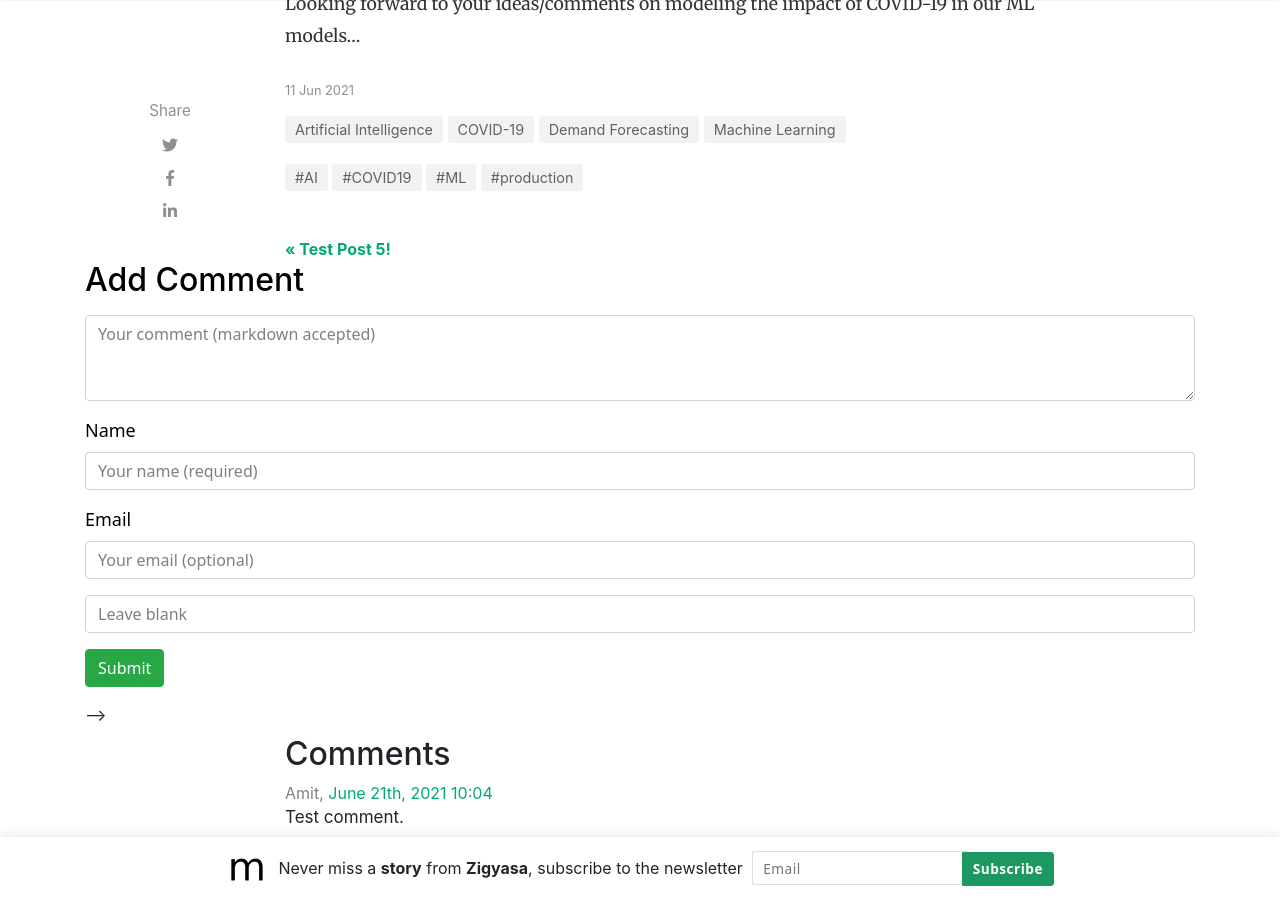
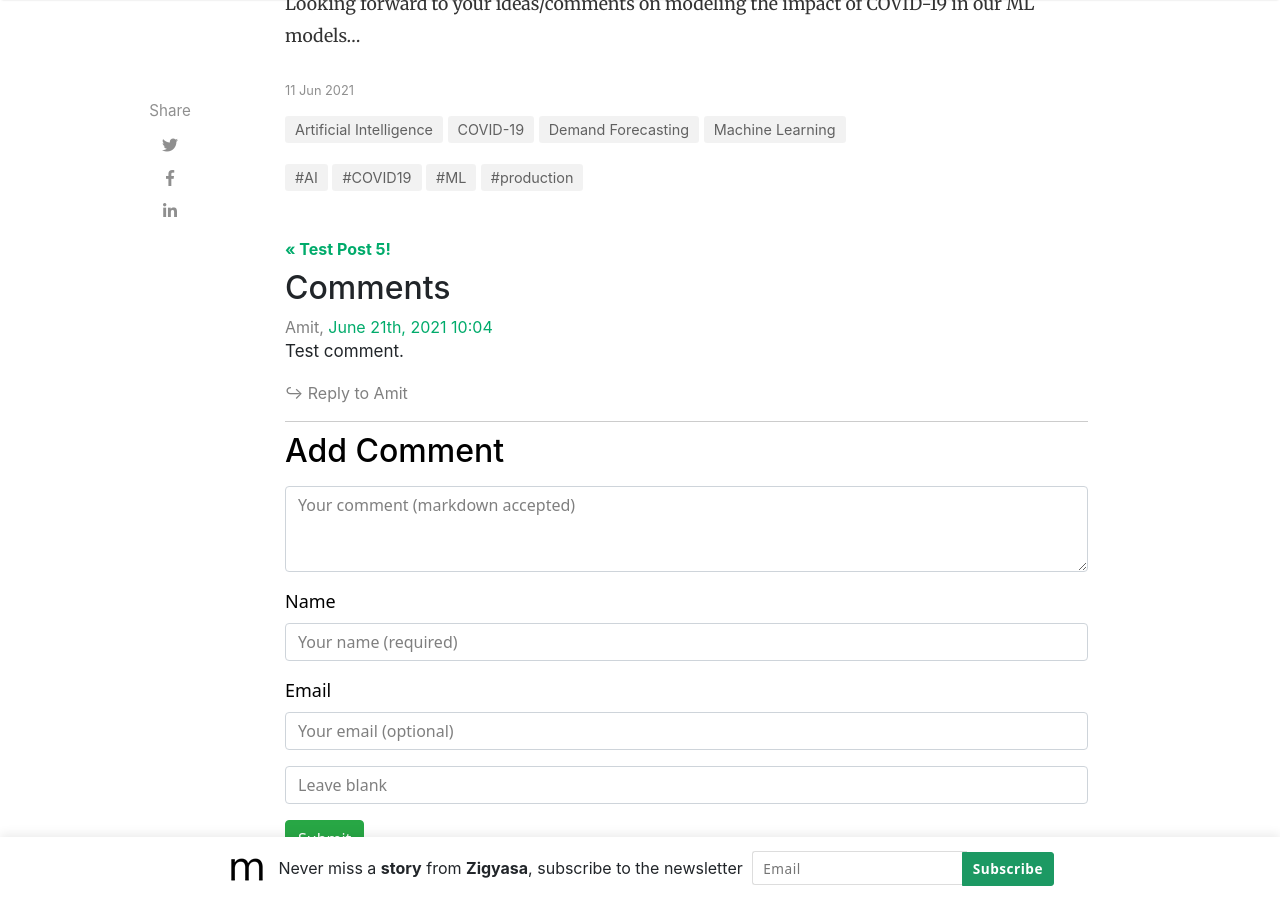
Before and after one commit to luhgit/blog, a Jekyll site: the page built from _posts/2021-06-11-covid-impact-on-ml-models-in-production.md, in a window 1280 px wide and 900 px high, scrolled down 2250 px. Built offline with Jekyll 4.4.1, drawn with Linux system fonts in a browser that asks for light colours; nearby versions of some CDN libraries.

Commit message:
Testing new bootstrap based comment form

```diff
--- a/_includes/comment_form.html
+++ b/_includes/comment_form.html
@@ -1,58 +1,9 @@
-<!-- <form class="js-form form" method="post" action="{{ site.staticman_url }}">
+<form class="form" method="post" action="{{ site.staticman_url }}">
     <input type="hidden" name="options[origin]" value="{{ page.url | absolute_url }}">
     <input type="hidden" name="options[parent]" value="{{ page.url | absolute_url }}">
     <input type="hidden" id="comment-replying-to-uid" name="fields[replying_to_uid]" value="">
     <input type="hidden" name="options[slug]" value="{{ page.slug }}">
-    {% if site.reCaptcha.enabled %}
-    <input type="hidden" name="options[reCaptcha][siteKey]" value="{{ site.reCaptcha.siteKey }}">
-    <input type="hidden" name="options[reCaptcha][secret]"  value="{{ site.reCaptcha.secret }}">
-    {% endif %}
 
-    <div class="textfield">
-      <label for="comment-form-message"><h2>Add Comment<small><a rel="nofollow" id="cancel-comment-reply-link" href="{{ page.url | absolute_url }}#respond" style="display:none;">(cancel reply)</a></small></h2>
-        <textarea class="textfield__input" name="fields[message]" type="text" id="comment-form-message" placeholder="Your comment (markdown accepted)" required rows="6"></textarea>
-      </label>
-    </div>
-
-      <div class="textfield narrowfield">
-        <label for="comment-form-name">Name
-          <input class="textfield__input" name="fields[name]" type="text" id="comment-form-name" placeholder="Your name (required)" required/>
-        </label>
-      </div>
-
-      <div class="textfield narrowfield">
-        <label for="comment-form-email">E-mail
-          <input class="textfield__input" name="fields[email]" type="email" id="comment-form-email" placeholder="Your email (optional)"/>
-        </label>
-      </div>
-
-      <div class="textfield narrowfield hp">
-        <label for="hp">
-          <input class="textfield__input" name="fields[hp]" id="hp" type="text" placeholder="Leave blank">
-        </label>
-      </div>
-
-      {% if site.reCaptcha.enabled %}
-      <div id="reCaptcha" class="g-recaptcha" data-sitekey="{{ site.reCaptcha.siteKey }}"></div>
-      {% endif %}
-
-      <button class="button" id="comment-form-submit">
-        Submit
-      </button>
-
-  </form> -->
-
-
-  <!-- <div class="container">
-    <div class="row">
-      <div class="col-md-2 pl-0"></div>
-      <div class="col-md-9 flex-first flex-md-unordered"> -->
-        <form class="form" method="post" action="{{ site.staticman_url }}">
-
-            <input type="hidden" name="options[origin]" value="{{ page.url | absolute_url }}">
-            <input type="hidden" name="options[parent]" value="{{ page.url | absolute_url }}">
-            <input type="hidden" id="comment-replying-to-uid" name="fields[replying_to_uid]" value="">
-            <input type="hidden" name="options[slug]" value="{{ page.slug }}">
     {% if site.reCaptcha.enabled %}
       <input type="hidden" name="options[reCaptcha][siteKey]" value="{{ site.reCaptcha.siteKey }}">
       <input type="hidden" name="options[reCaptcha][secret]"  value="{{ site.reCaptcha.secret }}">
@@ -79,12 +30,7 @@
     {% endif %}
 
     <button type="submit" id="comment-form-submit" class="btn btn-success mb-3">Submit</button>
-
 </form>
-      <!-- </div>
-    </div>
-  </div> -->
-
 
 <article class="modal mdl-card mdl-shadow--2dp">
   <div>
```
Lines whose indentation alone changed are shown as unchanged.
